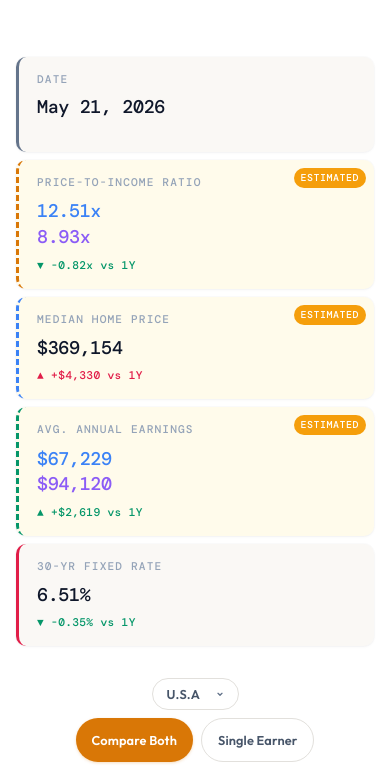
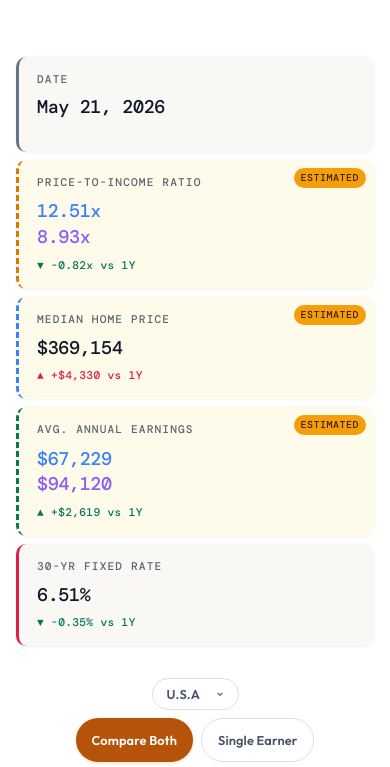
Before and after one commit to DanDanilyuk/mortgage_affordability_analysis, a website with bundled scripts: page index.html in a window 390 px wide. Shown: the part 521-1288 px from the top of the page. Built offline with nearby package versions, Linux system fonts and the light colour scheme; a script that the page names is missing.

Commit message:
Phase 4: WCAG AA color-contrast fixes (C1-C5)
C1 --text-muted: light #94a3b8 -> #5b6573 (5.57:1), dark #64748b -> #7c8aa0 (4.62:1)
C2 amber buttons: .btn-primary/.btn.active bg -> #b45309 (white 5.02:1), primary hover -> #92400e; --accent-amber token left untouched
C3 --accent-emerald light #059669 -> #047857 (5.17:1); dark #34d399 unchanged
C4 .estimated-badge text #fff -> #422006 on amber (6.79:1)
C5 .data-table .quality-estimated: light -> #b45309 (4.90:1) + dark override keeps var(--accent-amber) (7.91:1); observed fixed via C3

Verified: computed colors match in both themes; every pair clears 4.5:1; Playwright desktop+mobile light+dark show no breakage; 0 console errors; oxlint clean.

```diff
--- a/styles.css
+++ b/styles.css
@@ -16,7 +16,7 @@
   /* Text */
   --text-primary: #0f172a;
   --text-secondary: #475569;
-  --text-muted: #94a3b8;
+  --text-muted: #5b6573;
   --text-on-dark: #f1f5f9;
   --text-on-dark-muted: #cbd5e1;
 
@@ -25,7 +25,7 @@
   --accent-amber-glow: rgba(217, 119, 6, 0.15);
   --accent-blue: #3b82f6;
   --accent-purple: #8b5cf6;
-  --accent-emerald: #059669;
+  --accent-emerald: #047857;
   --accent-rose: #e11d48;
   --accent-slate: #64748b;
   --accent-warning: #f59e0b;
@@ -66,7 +66,7 @@
 
     --text-primary: #e2e8f0;
     --text-secondary: #94a3b8;
-    --text-muted: #64748b;
+    --text-muted: #7c8aa0;
 
     --accent-amber: #f59e0b;
     --accent-amber-glow: rgba(245, 158, 11, 0.1);
@@ -481,7 +481,7 @@ h1 .header-accent {
   top: 8px;
   right: 8px;
   background: var(--accent-warning);
-  color: #fff;
+  color: #422006;
   padding: 2px 7px;
   border-radius: var(--radius-pill);
   font-family: var(--font-mono);
@@ -621,13 +621,13 @@ h1 .header-accent {
 }
 
 .btn-primary {
-  background: var(--accent-amber);
+  background: #b45309;
   color: #fff;
   box-shadow: 0 1px 3px rgba(217, 119, 6, 0.25);
 }
 
 .btn-primary:hover {
-  background: #b45309;
+  background: #92400e;
   box-shadow: 0 2px 8px rgba(217, 119, 6, 0.3);
 }
 
@@ -644,9 +644,9 @@ h1 .header-accent {
 }
 
 .btn.active {
-  background: var(--accent-amber);
+  background: #b45309;
   color: #fff;
-  border-color: var(--accent-amber);
+  border-color: #b45309;
   box-shadow: 0 1px 3px rgba(217, 119, 6, 0.25);
 }
 
@@ -844,6 +844,10 @@ h1 .header-accent {
 }
 
 .data-table .quality-estimated {
+  color: #b45309;
+}
+
+:root[data-theme="dark"] .data-table .quality-estimated {
   color: var(--accent-amber);
 }
 
```
